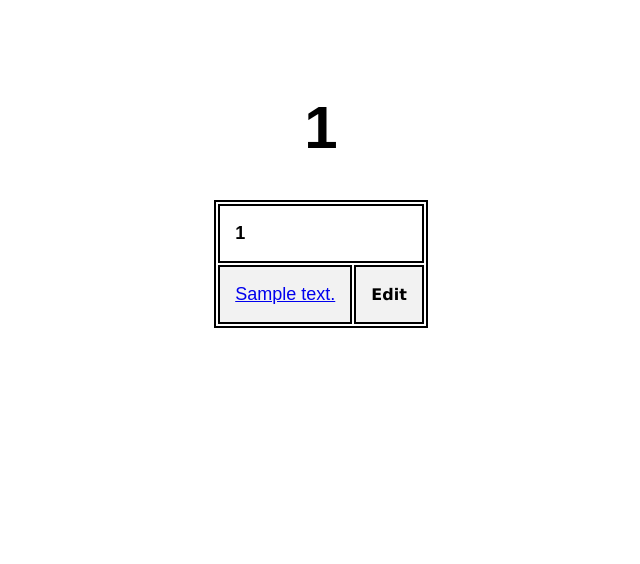
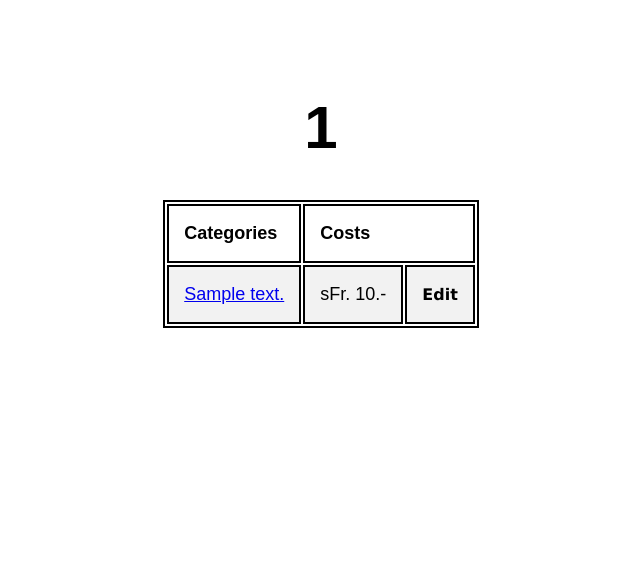
Before and after one commit to sraosha47/django-projects, a Django app: a page that uses adulting/budgets/templates/budgets/categories.html in a window 1280 px wide. Shown: the part 226-790 px from the top of the page, without its empty margins (319-959 px from the left). Run offline with Django 4.2, Linux system fonts and the light colour scheme; a user stored in the database is signed in; tables that the repository leaves empty hold one stand-in row (values such as "Sample post").

Commit message:
added costs

```diff
--- a/adulting/budgets/templates/budgets/categories.html
+++ b/adulting/budgets/templates/budgets/categories.html
@@ -1,4 +1,5 @@
 {% extends 'budgets/layout.html' %}
+{% load budgets_extras %}
 
 {% block title %}{{budget_name}}{% endblock title %}
 
@@ -10,13 +11,15 @@
 {% elif category_list %}
     <table>
         <tr>
-            <th colspan="2">{{budget_name}}</th>
+            <th>Categories</th>
+            <th colspan="2">Costs</th>
         </tr>
     {% for category in category_list  %}
         <tr>
             <td>
                 <a href=" {% url 'budgets:entries' username=user.username category_name=category.category_text category_id=category.id %} ">{{ category.category_text}}</a>
             </td>
+            <td>sFr. {% get_category_costs category %}.-</td>
             <td class="btn_anker"><a href="{% url 'users:index' %}" >Edit</a></td>
     {% endfor %}
     </table>
```
